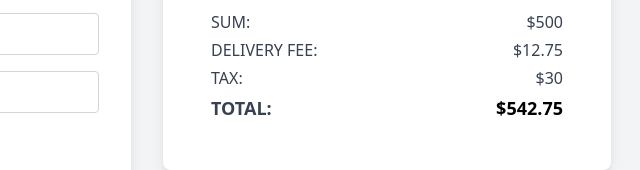
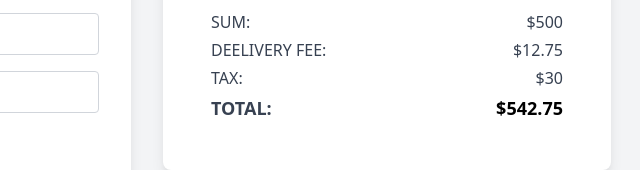
Before and after one commit to tahajaiti/STARTUP-SOFALON, a website: page public/checkout.html in a window 1280 px wide. Shown: the part 383-553 px from the top of the page, 525-1165 px from the left. Drawn offline with nearby package versions, Linux system fonts and the light colour scheme.

```diff
--- a/public/checkout.html
+++ b/public/checkout.html
@@ -49,7 +49,7 @@
       </div>
       <div class="p-4 space-y-1 text-gray-700">
         <p>SUM: <span class="float-right">$500</span></p>
-        <p>DELIVERY FEE: <span class="float-right">$12.75</span></p>
+        <p>DEELIVERY FEE: <span class="float-right">$12.75</span></p>
         <p>TAX: <span class="float-right">$30</span></p>
         <p class="font-bold text-lg">TOTAL: <span class="float-right text-black">$542.75</span></p>
       </div>
```
